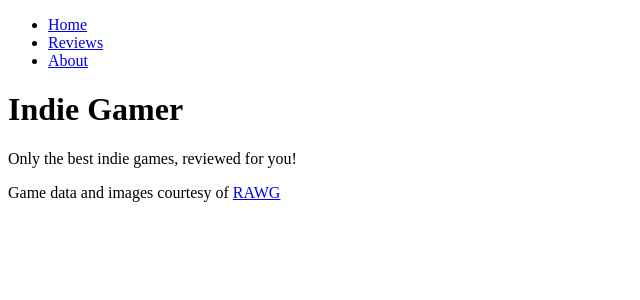
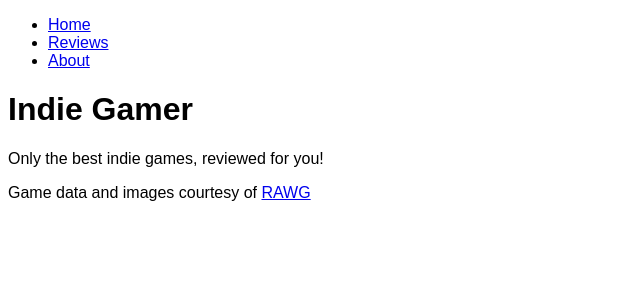
Before and after one commit to Shrike717/NEXTJS-UDEMY-NEXTJS-BY-EXAMPLE, a Next.js app in the folder 01. App - SSG - Next Reviews/next-reviews/: page / in a window 1280 px wide. Shown: the top 300 px of the page, without its empty margins (0-640 px from the left). Built offline with nearby package versions, Linux system fonts and the light colour scheme.

Commit message:
Learned about different styling solutions in Next

```diff
--- /dev/null
+++ b/01. App - SSG - Next Reviews/next-reviews/app/globals.css
@@ -0,0 +1,3 @@
+body {
+	font-family: sans-serif;
+}
--- a/01. App - SSG - Next Reviews/next-reviews/app/layout.jsx
+++ b/01. App - SSG - Next Reviews/next-reviews/app/layout.jsx
@@ -1,5 +1,7 @@
 // Importing th Link component to use client-side navigation
 import Link from "next/link";
+// Importing global style css:
+import "./globals.css";
 
 // Next RootLayout Template component
 export default function RootLayout({ children }) {
```
